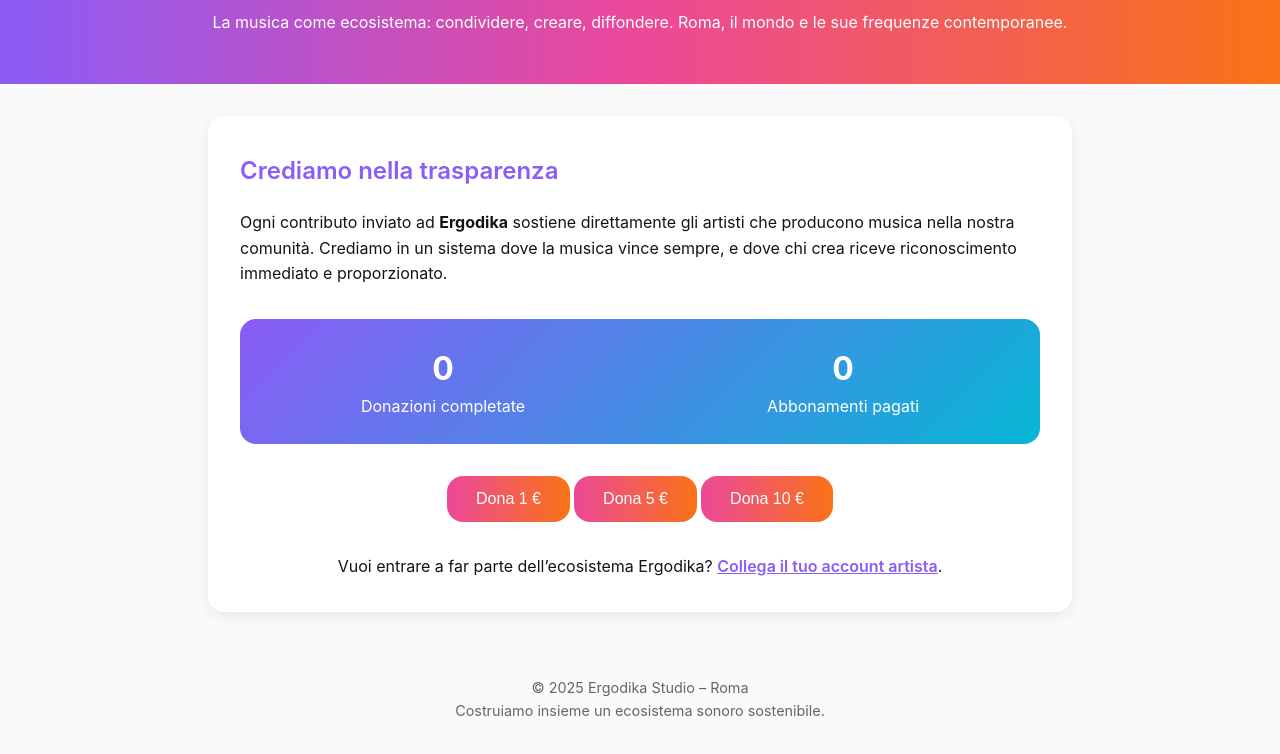
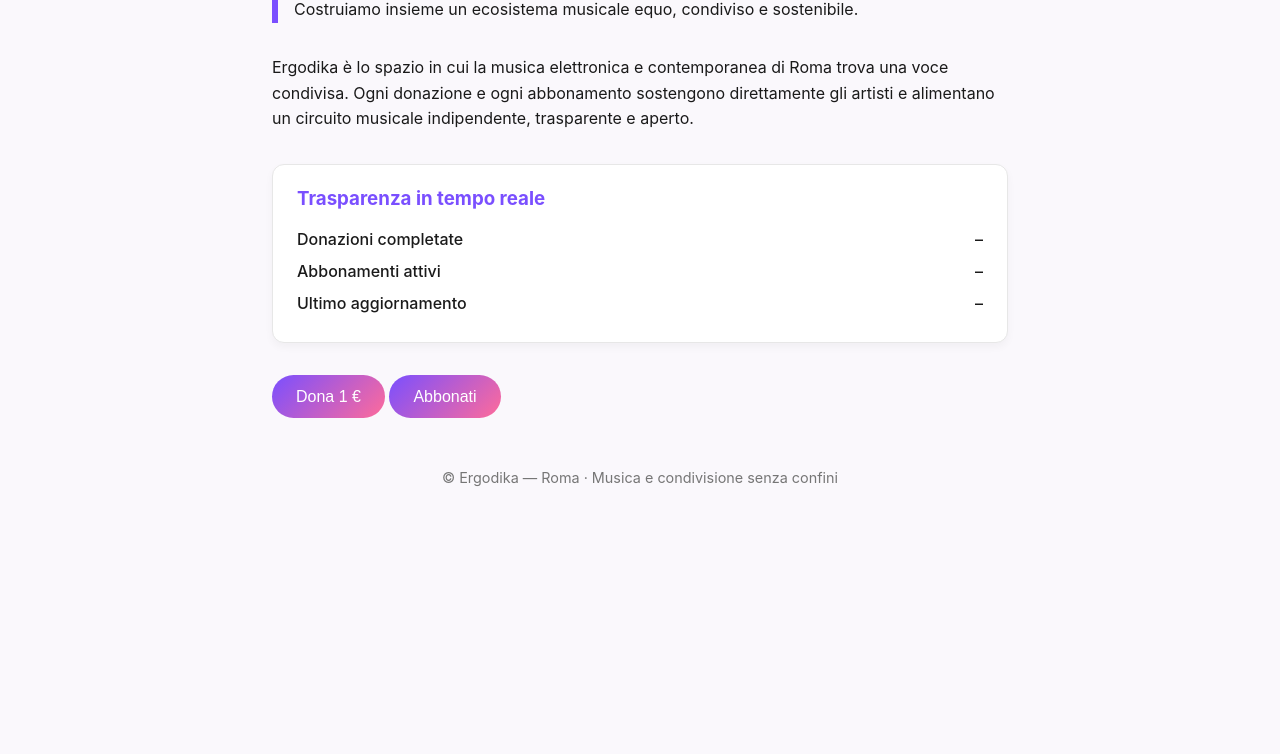
Before and after one commit to Velitch/ergodika, a plain HTML site: page pages/manifesto.html in a window 1280 px wide. Shown: the part 89-843 px from the top of the page. After the commit the page ends 800 px from the top, so only its background shows below. Drawn offline with Linux system fonts and the light colour scheme; no server answers.

Commit message:
Update manifesto.html

```diff
--- a/pages/manifesto.html
+++ b/pages/manifesto.html
@@ -3,172 +3,137 @@
 <head>
   <meta charset="UTF-8" />
   <meta name="viewport" content="width=device-width, initial-scale=1.0" />
-  <title>Manifesto – Ergodika</title>
+  <title>Manifesto — Ergodika</title>
 
-  <!-- 🌈 Palette-->
   <style>
     :root {
-      --bg: #fafafa;
-      --text: #141414;
-      --violet: #8B5CF6;
-      --magenta: #EC4899;
-      --orange: #F97316;
-      --cyan: #06B6D4;
-      --radius: 16px;
+      --col-bg: #faf8fc;
+      --col-primary: #7A4FFF;
+      --col-accent: #FF6B9A;
+      --col-text: #1a1a1a;
+      --col-subtle: #767676;
     }
+
+    * { box-sizing: border-box; margin: 0; padding: 0; }
 
     body {
       font-family: "Inter", "Helvetica Neue", Arial, sans-serif;
-      background: var(--bg);
-      color: var(--text);
-      margin: 0;
-      padding: 0;
+      background: var(--col-bg);
+      color: var(--col-text);
       line-height: 1.6;
+      padding: 2rem;
+      max-width: 800px;
+      margin: 0 auto;
     }
 
     header {
-      background: linear-gradient(90deg, var(--violet), var(--magenta), var(--orange));
-      color: white;
-      padding: 2rem 1rem;
-      text-align: center;
+      border-left: 6px solid var(--col-primary);
+      padding-left: 1rem;
+      margin-bottom: 2rem;
     }
 
-    header h1 {
+    h1 {
       font-size: 2rem;
-      letter-spacing: 1px;
-      margin: 0;
+      color: var(--col-primary);
+      margin-bottom: 0.2rem;
     }
 
-    main {
-      max-width: 800px;
-      margin: 2rem auto;
-      padding: 1rem 2rem;
+    h2 { color: var(--col-accent); margin: 2rem 0 1rem; }
+
+    p { margin-bottom: 1rem; }
+
+    .stats {
       background: white;
-      border-radius: var(--radius);
-      box-shadow: 0 4px 16px rgba(0, 0, 0, 0.08);
+      border: 1px solid #e7e7e7;
+      border-radius: 12px;
+      padding: 1.2rem 1.5rem;
+      margin: 2rem 0;
+      box-shadow: 0 4px 8px rgba(0,0,0,0.04);
     }
 
-    h2 {
-      color: var(--violet);
-      font-weight: 600;
-    }
+    .stats h3 { margin-bottom: .8rem; color: var(--col-primary); }
 
-    p {
-      margin-bottom: 1rem;
-    }
-
-    .counters {
+    .stat-line {
       display: flex;
-      justify-content: space-around;
-      text-align: center;
-      padding: 1.5rem 0;
-      background: linear-gradient(135deg, var(--violet), var(--cyan));
-      color: white;
-      border-radius: var(--radius);
-      margin: 2rem 0;
-    }
-
-    .counter {
-      font-size: 2rem;
-      font-weight: 700;
-    }
-
-    .actions {
-      text-align: center;
-      margin-top: 2rem;
+      justify-content: space-between;
+      margin: .4rem 0;
+      font-weight: 500;
     }
 
     button {
+      background: linear-gradient(135deg, var(--col-primary), var(--col-accent));
+      color: white;
       border: none;
-      background: linear-gradient(90deg, var(--magenta), var(--orange));
-      color: white;
+      padding: .8rem 1.5rem;
+      border-radius: 30px;
+      cursor: pointer;
       font-size: 1rem;
-      padding: 0.9rem 1.8rem;
-      border-radius: var(--radius);
-      cursor: pointer;
-      transition: transform 0.2s ease, box-shadow 0.2s ease;
+      transition: opacity .25s ease;
     }
 
-    button:hover {
-      transform: translateY(-2px);
-      box-shadow: 0 6px 18px rgba(0,0,0,0.15);
-    }
+    button:hover { opacity: 0.85; }
 
     footer {
       text-align: center;
-      color: #666;
-      padding: 2rem 0;
-      font-size: 0.9rem;
-    }
-
-    @media (max-width: 600px) {
-      .counters { flex-direction: column; gap: 1rem; }
+      margin-top: 3rem;
+      font-size: .9rem;
+      color: var(--col-subtle);
     }
   </style>
 </head>
+
 <body>
-
   <header>
     <h1>Manifesto Ergodika</h1>
-    <p>La musica come ecosistema: condividere, creare, diffondere.
-      Roma, il mondo e le sue frequenze contemporanee.</p>
+    <p>Costruiamo insieme un ecosistema musicale equo, condiviso e sostenibile.</p>
   </header>
 
-  <main>
-    <h2>Crediamo nella trasparenza</h2>
+  <section>
     <p>
-      Ogni contributo inviato ad <strong>Ergodika</strong> sostiene direttamente gli artisti che producono musica
-      nella nostra comunità.
-      Crediamo in un sistema dove la musica vince sempre, e dove chi crea riceve
-      riconoscimento immediato e proporzionato.
+      Ergodika è lo spazio in cui la musica elettronica e contemporanea di Roma trova
+      una voce condivisa.
+      Ogni donazione e ogni abbonamento sostengono direttamente gli artisti e
+      alimentano un circuito musicale indipendente, trasparente e aperto.
     </p>
+  </section>
 
-    <div class="counters">
-      <div>
-        <div class="counter" id="counter-donations">0</div>
-        <div>Donazioni completate</div>
-      </div>
-      <div>
-        <div class="counter" id="counter-subs">0</div>
-        <div>Abbonamenti pagati</div>
-      </div>
+  <section class="stats">
+    <h3>Trasparenza in tempo reale</h3>
+    <div class="stat-line">
+      <span>Donazioni completate</span>
+      <span id="counter-donations">–</span>
     </div>
+    <div class="stat-line">
+      <span>Abbonamenti attivi</span>
+      <span id="counter-subs">–</span>
+    </div>
+    <div class="stat-line">
+      <span>Ultimo aggiornamento</span>
+      <span id="counter-last">–</span>
+    </div>
+  </section>
 
-    <div class="actions">
-      <button onclick="donate(1)">Dona 1 €</button>
-      <button onclick="donate(5)">Dona 5 €</button>
-      <button onclick="donate(10)">Dona 10 €</button>
-    </div>
-
-    <p style="margin-top:2rem;text-align:center;">
-      Vuoi entrare a far parte dell’ecosistema Ergodika?
-      <a href="https://ergodika.it/pages/artist-onboarding.html" style="color:var(--violet);font-weight:600;">Collega il tuo account artista</a>.
-    </p>
-  </main>
+  <section>
+    <button onclick="donate(1)">Dona 1 €</button>
+    <button onclick="subscribe()">Abbonati</button>
+  </section>
 
   <footer>
-    © <span id="year"></span> Ergodika Studio – Roma
-    <br/>Costruiamo insieme un ecosistema sonoro sostenibile.
+    © Ergodika — Roma · Musica e condivisione senza confini
   </footer>
 
-  <!-- 🔗 Script -->
   <script>
-    window.addEventListener("load", () => {
-      document.getElementById("year").textContent = new Date().getFullYear();
-      getCounters();
-      setInterval(getCounters, 20000); // aggiorna ogni 20s
-    });
-
     const WORKER_BASE = "https://ergodika-api.ergodika.workers.dev";
 
     async function getCounters() {
       try {
         const res = await fetch(WORKER_BASE + "/api/debug-counters", { cache: "no-store" });
         const data = await res.json();
-        document.getElementById("counter-donations").textContent = data["payments:count"] || 0;
-        document.getElementById("counter-subs").textContent = data["subs:paid"] || 0;
+        document.getElementById("counter-donations").textContent = data["payments:count"] || "0";
+        document.getElementById("counter-subs").textContent = data["subs:paid"] || "0";
+        document.getElementById("counter-last").textContent = new Date().toLocaleTimeString();
       } catch (e) {
-        console.warn("Errore aggiornamento contatori:", e);
+        console.warn("Counters fetch failed", e);
       }
     }
 
@@ -180,12 +145,30 @@
           body: JSON.stringify({ amount, artistId: "demo", memo: "Supporto Ergodika" })
         });
         const data = await res.json();
-        if (data?.url) window.location.href = data.url;
-        else alert("Errore: " + (data?.error || "imprevisto"));
-      } catch (e) {
-        alert("Errore connessione: " + e.message);
-      }
+        if (data.url) window.location.href = data.url;
+        else alert("Errore: " + (data.error || "imprevisto"));
+      } catch (e) { alert("Connessione non riuscita"); }
     }
+
+    async function subscribe() {
+      // imposta qui il tuo priceId da Stripe
+      const priceId = "price_1SEy51RrORapViImXAr4Lmae";
+      try {
+        const res = await fetch(WORKER_BASE + "/api/checkout/subscription", {
+          method: "POST",
+          headers: { "Content-Type": "application/json" },
+          body: JSON.stringify({ priceId, memo: "Abbonamento Ergodika" })
+        });
+        const data = await res.json();
+        if (data.url) window.location.href = data.url;
+        else alert("Errore: " + (data.error || "imprevisto"));
+      } catch (e) { alert("Connessione non riuscita"); }
+    }
+
+    window.addEventListener("load", () => {
+      getCounters();
+      setInterval(getCounters, 20000);
+    });
   </script>
 </body>
 </html>
```
